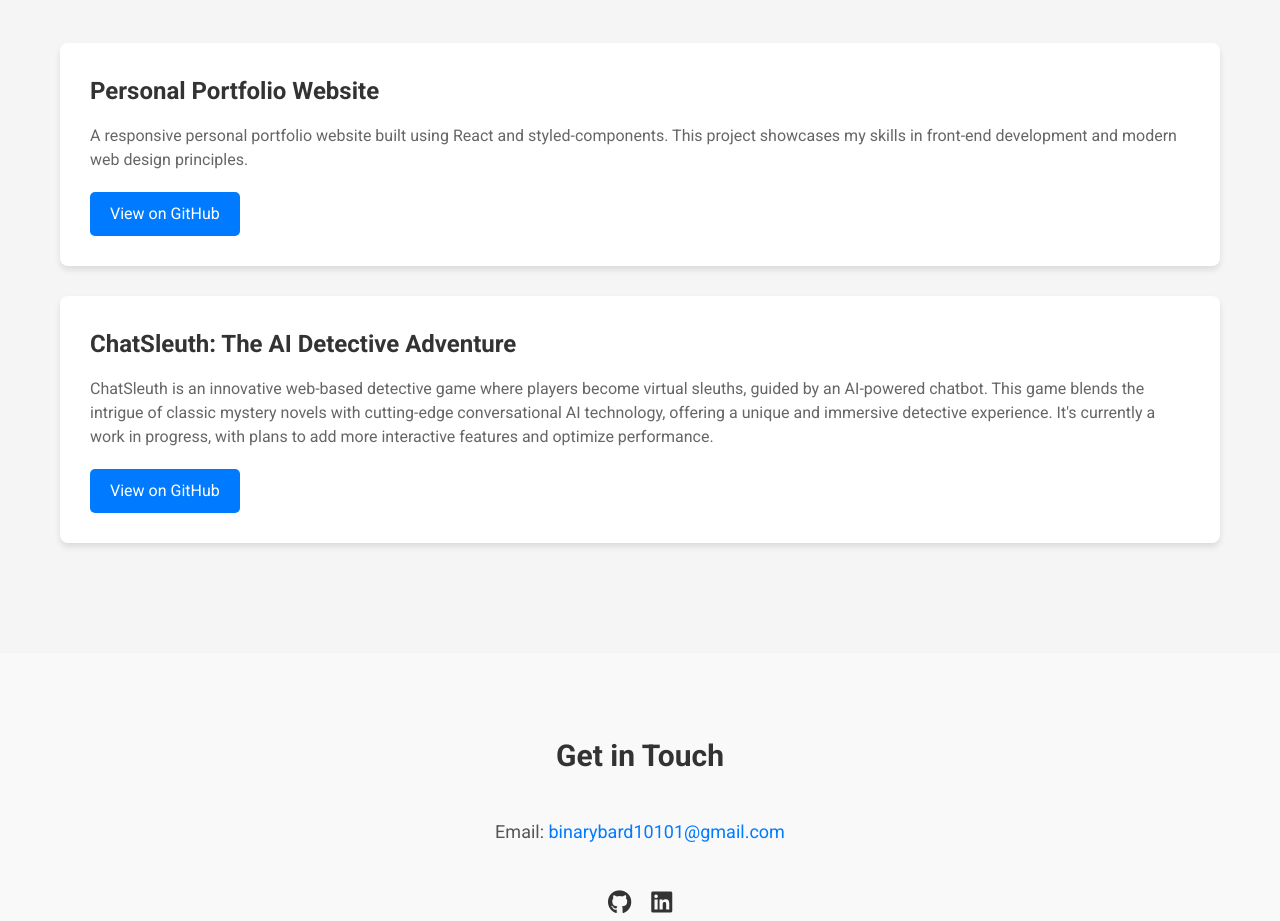
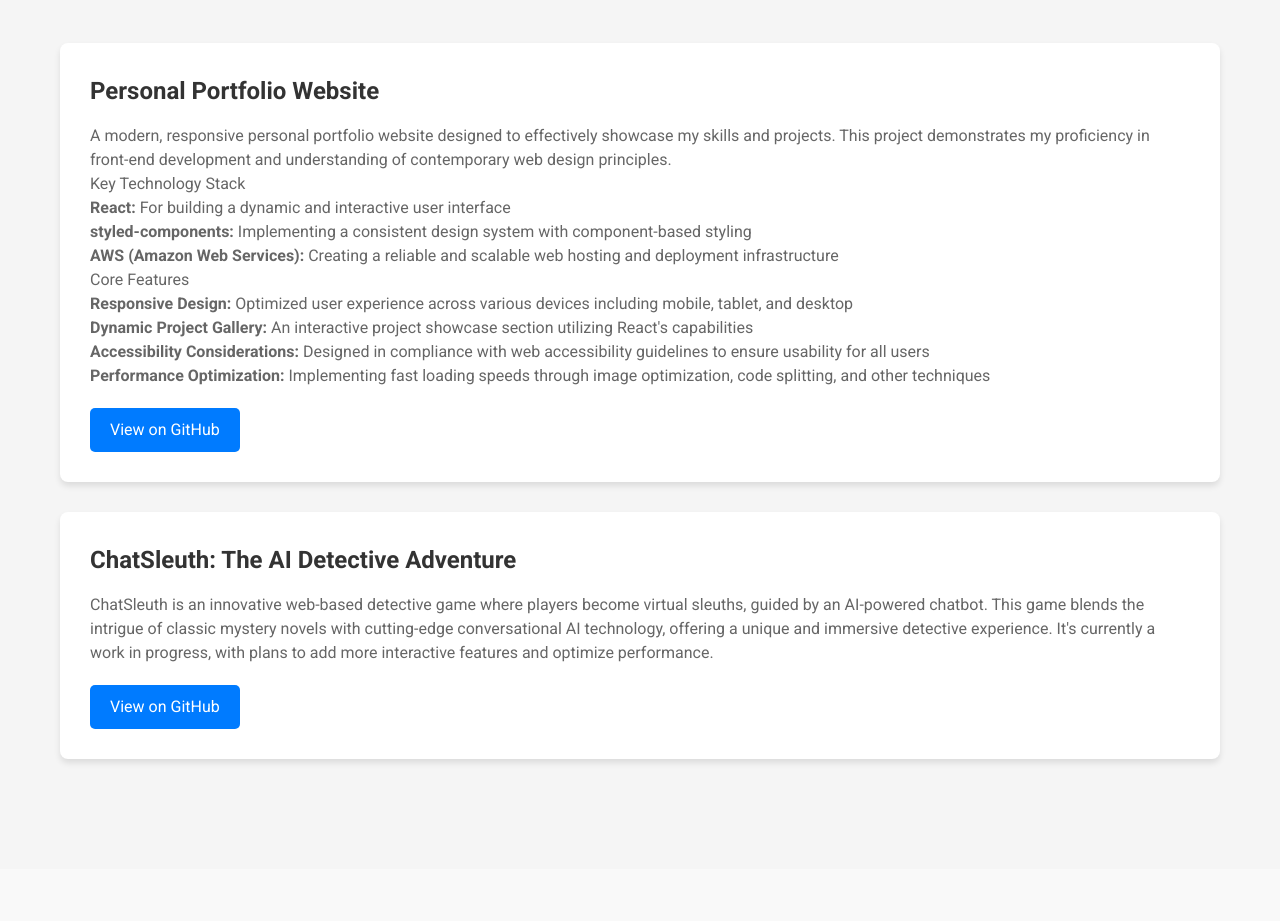
Before and after one commit to optimalMachine/code-by-j, a React (Create React App) app: page / in a window 1280 px wide. Shown: the part 1493-2414 px from the top of the page. Built offline with nearby package versions, Linux system fonts and the light colour scheme.

Commit message:
Update Projects.js

```diff
--- a/src/components/Projects.js
+++ b/src/components/Projects.js
@@ -62,8 +62,21 @@ const Projects = () => {
         <ProjectCard>
           <ProjectTitle>Personal Portfolio Website</ProjectTitle>
           <ProjectDescription>
-                A responsive personal portfolio website built using React and styled-components.
-            This project showcases my skills in front-end development and modern web design principles.
+          <p>A modern, responsive personal portfolio website designed to effectively showcase my skills and projects. This project demonstrates my proficiency in front-end development and understanding of contemporary web design principles.</p>
+
+          <p>Key Technology Stack</p>
+          <ul>
+              <li><strong>React:</strong> For building a dynamic and interactive user interface</li>
+              <li><strong>styled-components:</strong> Implementing a consistent design system with component-based styling</li>
+              <li><strong>AWS (Amazon Web Services):</strong> Creating a reliable and scalable web hosting and deployment infrastructure</li>
+          </ul>
+          <p>Core Features</p>
+          <ol>
+              <li><strong>Responsive Design:</strong> Optimized user experience across various devices including mobile, tablet, and desktop</li>
+              <li><strong>Dynamic Project Gallery:</strong> An interactive project showcase section utilizing React's capabilities</li>
+              <li><strong>Accessibility Considerations:</strong> Designed in compliance with web accessibility guidelines to ensure usability for all users</li>
+              <li><strong>Performance Optimization:</strong> Implementing fast loading speeds through image optimization, code splitting, and other techniques</li>
+          </ol>
 
           </ProjectDescription>
           <ProjectLink href="https://github.com/optimalMachine/code-by-j" target="_blank" rel="noopener noreferrer">
```
